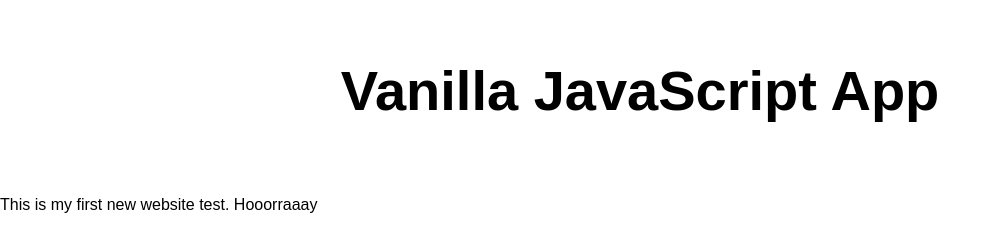
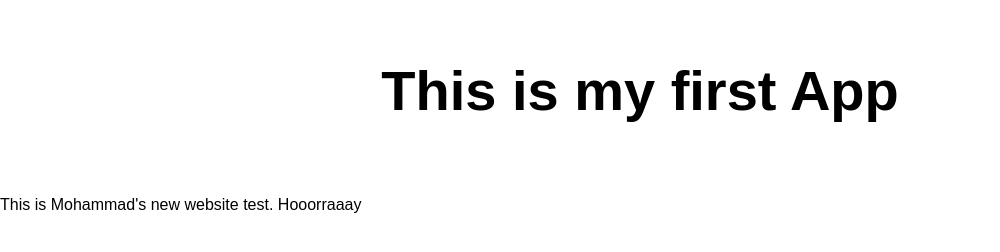
Before and after one commit to smaa8221/my-first-static-web-app, a website: page src/index.html in a window 1280 px wide. Shown: the whole page, without its empty margins (0-1000 px from the left). Drawn offline with Linux system fonts and the light colour scheme.

Commit message:
second HTML changes

```diff
--- a/src/index.html
+++ b/src/index.html
@@ -10,9 +10,9 @@
 
 <body>
   <main>
-    <h1>Vanilla JavaScript App</h1>
+    <h1>This is my first App</h1>
   </main>
-  <p>This is my first new website test.  Hooorraaay</p>
+  <p>This is Mohammad's new website test.  Hooorraaay</p>
 </body>
 
 </html>
```
